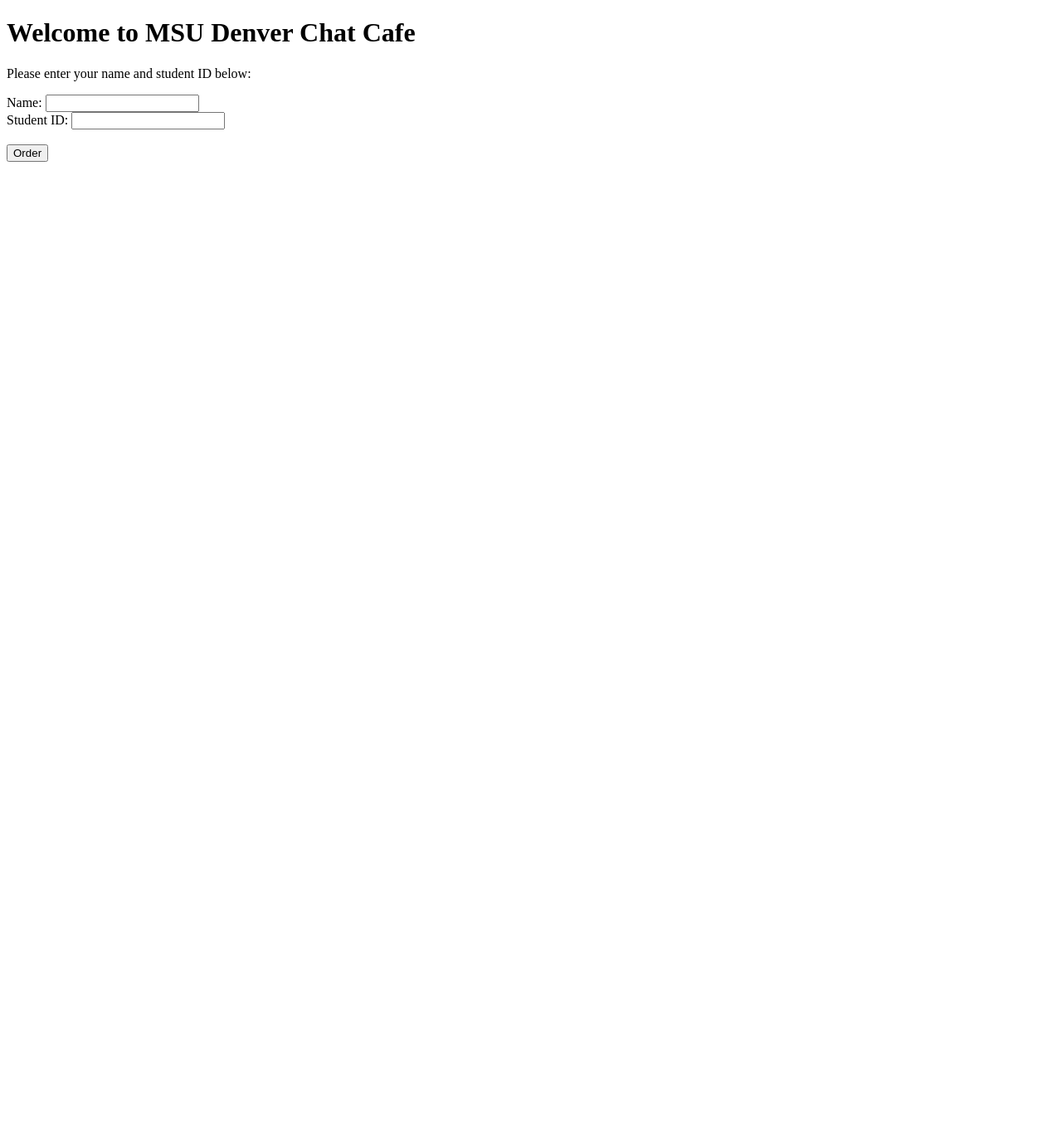
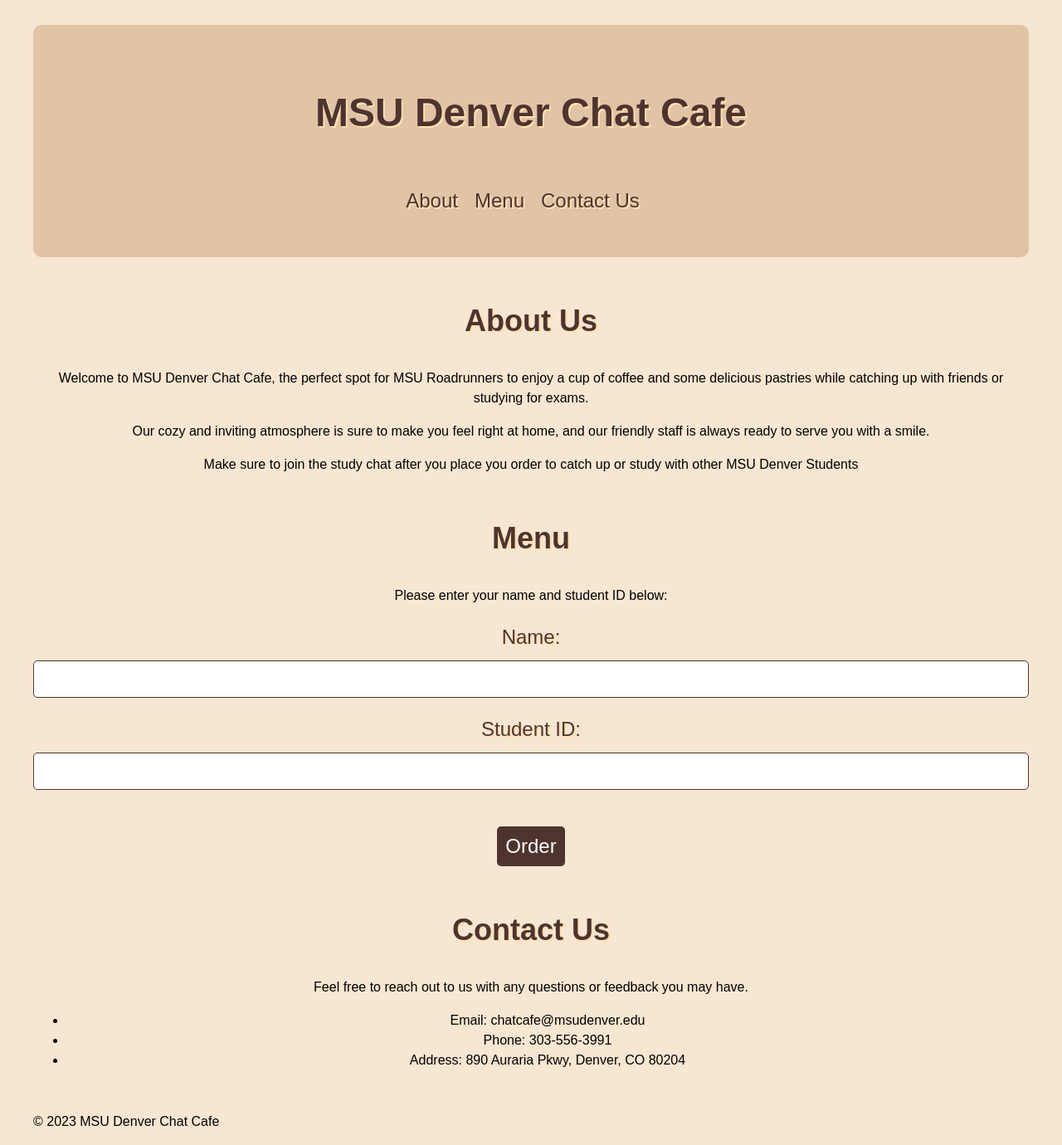
Before and after one commit to nnoor20/ChatCafe, a Flask app: template templates/welcome.html in a window 1280 px wide. Shown: the whole page at 83% size. Before the commit the page ends 195 px from the top, so only its background shows below. Run offline with Flask 3, Linux system fonts and the light colour scheme; the template is opened without the code that fills it, so the values that code supplies are empty.

Commit message:
updated the welcome.html to make it better

```diff
--- a/templates/welcome.html
+++ b/templates/welcome.html
@@ -2,11 +2,32 @@
 <html>
   <head>
     <meta charset="UTF-8">
-    <title>Cafe Menu</title>
+    <title>MSU Denver Chat Cafe</title>
+    <!-- Link to an external CSS file for styling -->
+    <link rel="stylesheet" type="text/css" href="{{ url_for('static', filename='style.css') }}">
   </head>
   <body>
-    <h1>Welcome to MSU Denver Chat Cafe</h1>
+    <header>
+      <h1>MSU Denver Chat Cafe</h1>
+      <nav>
+        <!-- Navigation links to different sections of the page -->
+        <a href="#about">About</a>
+        <a href="#menu">Menu</a>
+        <a href="#contact">Contact Us</a>
+      </nav>
+    </header>
+    <main>
+      <section id="about">
+        <h2>About Us</h2>
+        <p>Welcome to MSU Denver Chat Cafe, the perfect spot for MSU Roadrunners to enjoy a cup of coffee and some delicious pastries while catching up with friends or studying for exams.</p>
+        <p>Our cozy and inviting atmosphere is sure to make you feel right at home, and our friendly staff is always ready to serve you with a smile.</p>
+        <!-- Invite customers to join a study chat after placing an order -->
+        <p>Make sure to join the study chat after you place you order to catch up or study with other MSU Denver Students</p>
+      </section>
+      <section id="menu">
+        <h2>Menu</h2>
         <p>Please enter your name and student ID below:</p>
+        <!-- Form for ordering items, with checkboxes generated dynamically from a menu dictionary -->
         <form method="POST" action="{{ url_for('order') }}">
           <label for="name">Name:</label>
           <input type="text" name="name" id="name"><br>
@@ -18,5 +39,20 @@
           {% endfor %}
           <input type="submit" value="Order">
         </form>
+      </section>
+      <section id="contact">
+        <h2>Contact Us</h2>
+        <p>Feel free to reach out to us with any questions or feedback you may have.</p>
+        <ul>
+          <!-- Contact information for the cafe, including email, phone, and address -->
+          <li>Email: chatcafe@msudenver.edu</li>
+          <li>Phone: 303-556-3991</li>
+          <li>Address: 890 Auraria Pkwy, Denver, CO 80204</li>
+        </ul>
+      </section>
+    </main>
+    <footer>
+      <p>&copy; 2023 MSU Denver Chat Cafe</p>
+    </footer>
   </body>
 </html>
```
Lines whose indentation alone changed are shown as unchanged.
